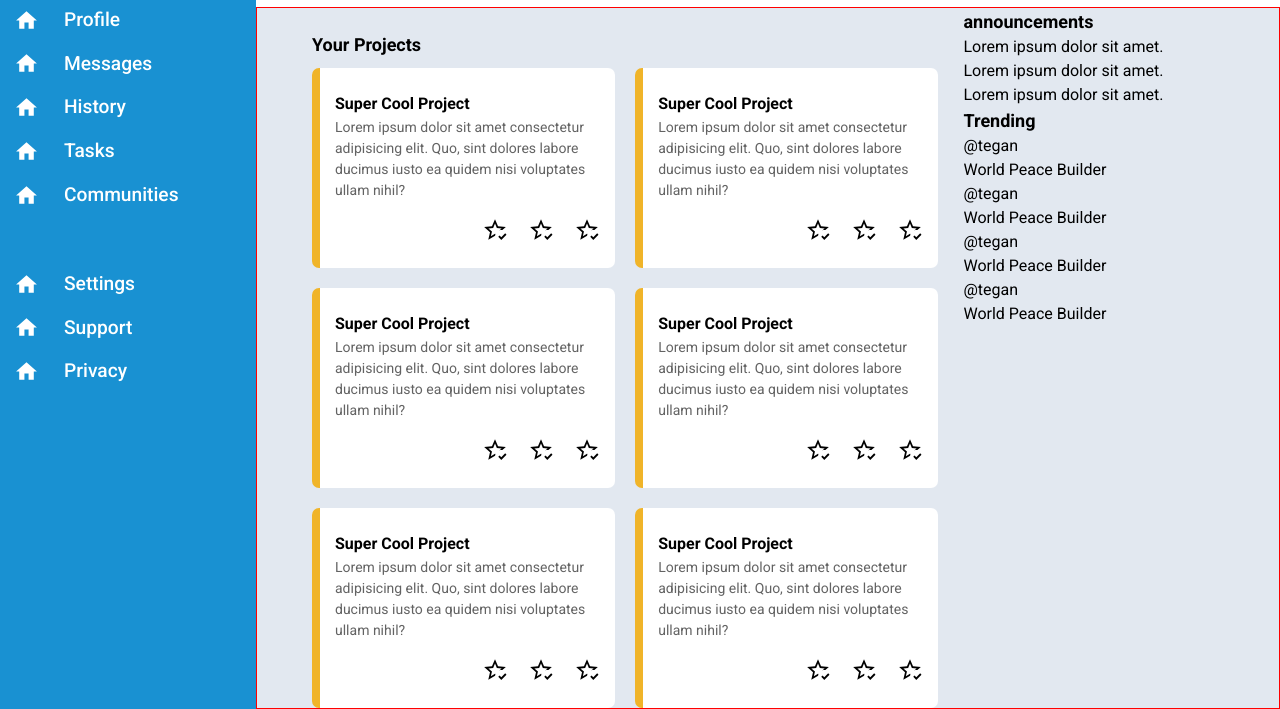
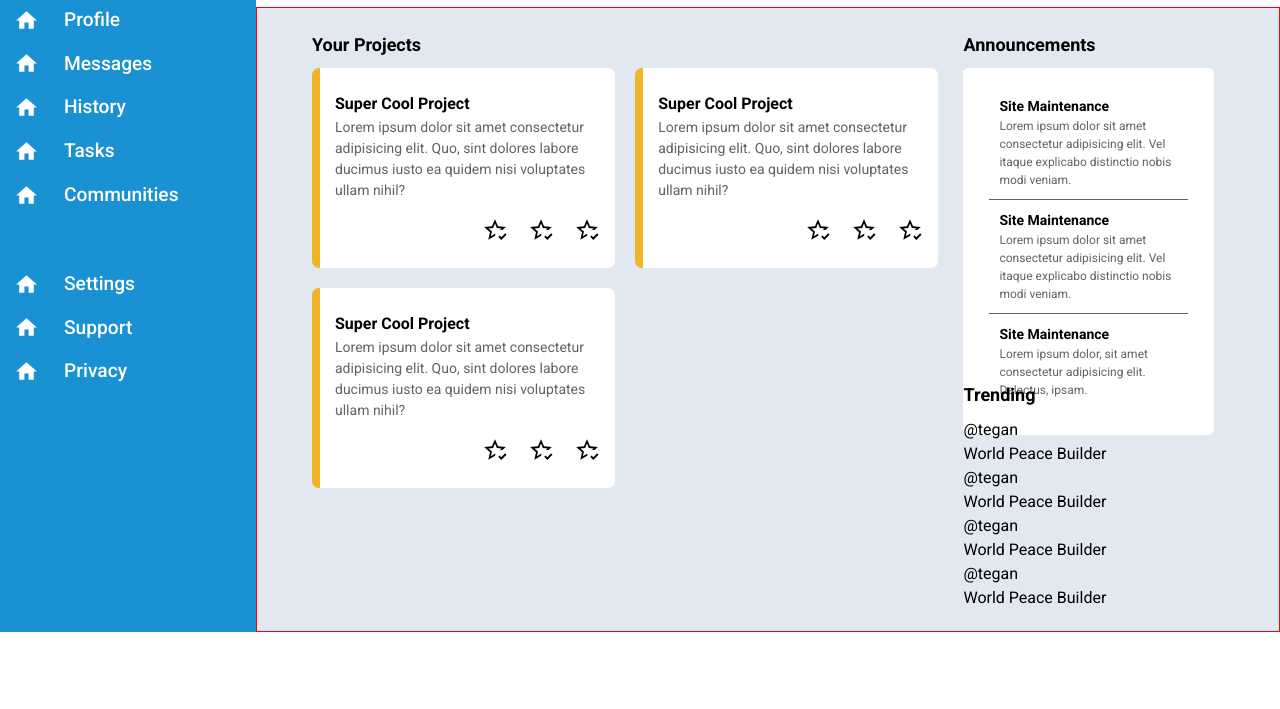
Before and after one commit to TheFutaBandit/adminDashboard_odin, a plain HTML site: page index.html in a window 1280 px wide. Shown: the part 168-877 px from the top of the page. After the commit the page ends 800 px from the top, so only its background shows below. Drawn offline with Linux system fonts and the light colour scheme.

Commit message:
-Acitivity body complete, bug persisits
-sizing bug persists
- have defined a definite size for the body, its exceeding and merges. Not a overflow per se
-announcement styling done

```diff
--- a/index.html
+++ b/index.html
@@ -127,56 +127,24 @@
                             <div class = "share"><img src = "images/star-check-outline.svg"></img></div>
                         </div>
                     </div>
-                    <div class = "card">
-                        <div class = "card-content">
-                            <p>Super Cool Project</p>
-                            <p>Lorem ipsum dolor sit amet consectetur adipisicing elit. Quo, sint dolores labore ducimus iusto ea quidem nisi voluptates ullam nihil?</p>
-                            <!-- <p>Lorem ipsum dolor sit amet consectetur adipisicing elit. Veritatis itaque recusandae sunt, officiis perspiciatis eligendi veniam sint quod quae molestias sapiente alias ducimus eius architecto aut laudantium exercitationem distinctio doloremque autem delectus amet velit. Assumenda eligendi dicta quo reprehenderit excepturi!</p> -->
-                        </div>
-                        <div class = "card-icons">
-                            <div class = "star"><img src = "images/star-check-outline.svg"></img></div>
-                            <div class = "eye"><img src = "images/star-check-outline.svg"></img></div>
-                            <div class = "share"><img src = "images/star-check-outline.svg"></img></div>
-                        </div>
-                    </div>
-                    <div class = "card">
-                        <div class = "card-content">
-                            <p>Super Cool Project</p>
-                            <p>Lorem ipsum dolor sit amet consectetur adipisicing elit. Quo, sint dolores labore ducimus iusto ea quidem nisi voluptates ullam nihil?</p>
-                            <!-- <p>Lorem ipsum dolor sit amet consectetur adipisicing elit. Veritatis itaque recusandae sunt, officiis perspiciatis eligendi veniam sint quod quae molestias sapiente alias ducimus eius architecto aut laudantium exercitationem distinctio doloremque autem delectus amet velit. Assumenda eligendi dicta quo reprehenderit excepturi!</p> -->
-                        </div>
-                        <div class = "card-icons">
-                            <div class = "star"><img src = "images/star-check-outline.svg"></img></div>
-                            <div class = "eye"><img src = "images/star-check-outline.svg"></img></div>
-                            <div class = "share"><img src = "images/star-check-outline.svg"></img></div>
-                        </div>
-                    </div>
-                    <div class = "card">
-                        <div class = "card-content">
-                            <p>Super Cool Project</p>
-                            <p>Lorem ipsum dolor sit amet consectetur adipisicing elit. Quo, sint dolores labore ducimus iusto ea quidem nisi voluptates ullam nihil?</p>
-                            <!-- <p>Lorem ipsum dolor sit amet consectetur adipisicing elit. Veritatis itaque recusandae sunt, officiis perspiciatis eligendi veniam sint quod quae molestias sapiente alias ducimus eius architecto aut laudantium exercitationem distinctio doloremque autem delectus amet velit. Assumenda eligendi dicta quo reprehenderit excepturi!</p> -->
-                        </div>
-                        <div class = "card-icons">
-                            <div class = "star"><img src = "images/star-check-outline.svg"></img></div>
-                            <div class = "eye"><img src = "images/star-check-outline.svg"></img></div>
-                            <div class = "share"><img src = "images/star-check-outline.svg"></img></div>
-                        </div>
-                    </div>
+
                 </div>
             </div>
             <div class = "update-body">
                 <div class = "announcement-body">
-                    <div class = "main-title"><p>announcements</p></div>
+                    <div class = "main-title"><p>Announcements</p></div>
                     <div class = "announcements">
-                        <div class = "ann-content">
-                            <p>Lorem ipsum dolor sit amet.</p>
+                        <div class = "ann-card">
+                            <div class = "ann-title"><p>Site Maintenance</p></div>
+                            <div class = "ann-content"><p>Lorem ipsum dolor sit amet consectetur adipisicing elit. Vel itaque explicabo distinctio nobis modi veniam.</p></div>
                         </div>
-                        <div class = "ann-content">
-                            <p>Lorem ipsum dolor sit amet.</p>
+                        <div class = "ann-card">
+                            <div class = "ann-title"><p>Site Maintenance</p></div>
+                            <div class = "ann-content"><p>Lorem ipsum dolor sit amet consectetur adipisicing elit. Vel itaque explicabo distinctio nobis modi veniam.</p></div>
                         </div>
-                        <div class = "ann-content">
-                            <p>Lorem ipsum dolor sit amet.</p>
+                        <div class = "ann-card">
+                            <div class = "ann-title"><p>Site Maintenance</p></div>
+                            <div class = "ann-content"><p><p>Lorem ipsum dolor, sit amet consectetur adipisicing elit. Delectus, ipsam.</p></p></div>
                         </div>
                     </div>
                 </div>
--- a/styles.css
+++ b/styles.css
@@ -297,7 +297,7 @@
     grid-column: 2 / 3;
   }
 
-  .activity-body .main-title {
+  .main-title {
     display: grid;
     align-content: end;
     margin-left: -1;
@@ -364,6 +364,76 @@
     width: 26px;
   }
 
+
+  /* ************************************ */
+
   .main-body .update-body {
     grid-area: 1 / 3 / 2 / 4;
+
+    display: grid;
+    grid-template-rows: 350px 1fr;
+    /* row-gap: 20px; */
   }
+
+  .update-body .announcement-body {
+
+    grid-row: 1 / 2;
+    display: grid;
+    grid-template-rows: 50px 1fr;
+    row-gap: 10px;
+
+
+  }
+
+  .announcement-body .announcements {
+    box-sizing: border-box;
+    display: grid;
+
+    border: 1px solid white;
+    padding: 25px 25px;
+    background-color: white;
+    grid-template-rows: max-content;
+
+    border-radius: 5px;
+
+    /* border-bottom: 1px solid black; */
+  }
+
+  .announcements .ann-card {
+    padding: 10px;
+    border-bottom: 1px solid #636363;
+  }
+
+  .ann-card:first-child {
+    padding-top: 2px;
+  }
+
+  .ann-card:last-child {
+    border: none;
+  }
+
+  .announcements .ann-card > .ann-title {
+    font-weight: 700;
+    font-size: 14px;
+  }
+
+  .announcements .ann-card > .ann-content {
+    font-weight: 400;
+    color: #636363;
+    font-size: 12px;
+  }
+
+
+
+
+
+
+
+
+  .update-body .trend-body {
+    grid-row: 2 / 3;
+
+    display: grid;
+    grid-template-rows: 50px 1fr;
+    row-gap: 10px;
+  }
```
